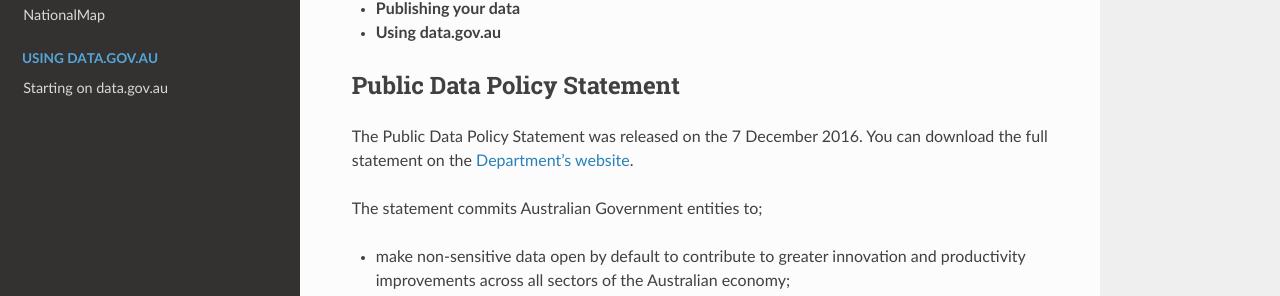
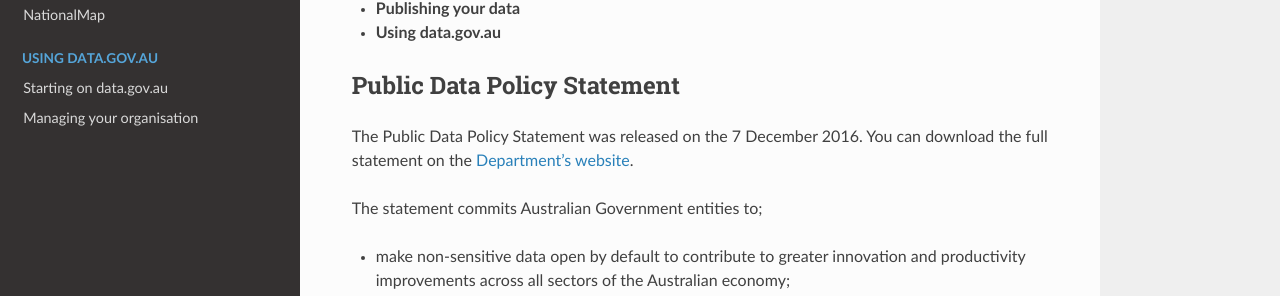
Before and after one commit to ajbar7/allan-toolkit-test, an MkDocs documentation site: the page built from docs/index.md, in a window 1280 px wide. Shown: the part 331-627 px from the top of the page. Built offline with MkDocs 1.6.1, drawn with Linux system fonts in a browser that asks for light colours; nearby versions of some CDN libraries; old or Windows-style settings are respelled for this version of MkDocs.

Commit message:
Update mkdocs.yml

```diff
--- a/mkdocs.yml
+++ b/mkdocs.yml
@@ -6,6 +6,7 @@
     - [publishing-your-data.md, "General Information", "Publishing Your Data"]
     - [nationalmap.md, "NationalMap", "NationalMap"]
     - [data-gov-au-starting.md, "Using data.gov.au", "Starting on data.gov.au"]
+    - [data-gov-au-managing-org.md "Using data.gov.au", "Managing your organisation"]
 theme: readthedocs
 site_favicon: imgs/favicon.ico
 google_analytics:
```
